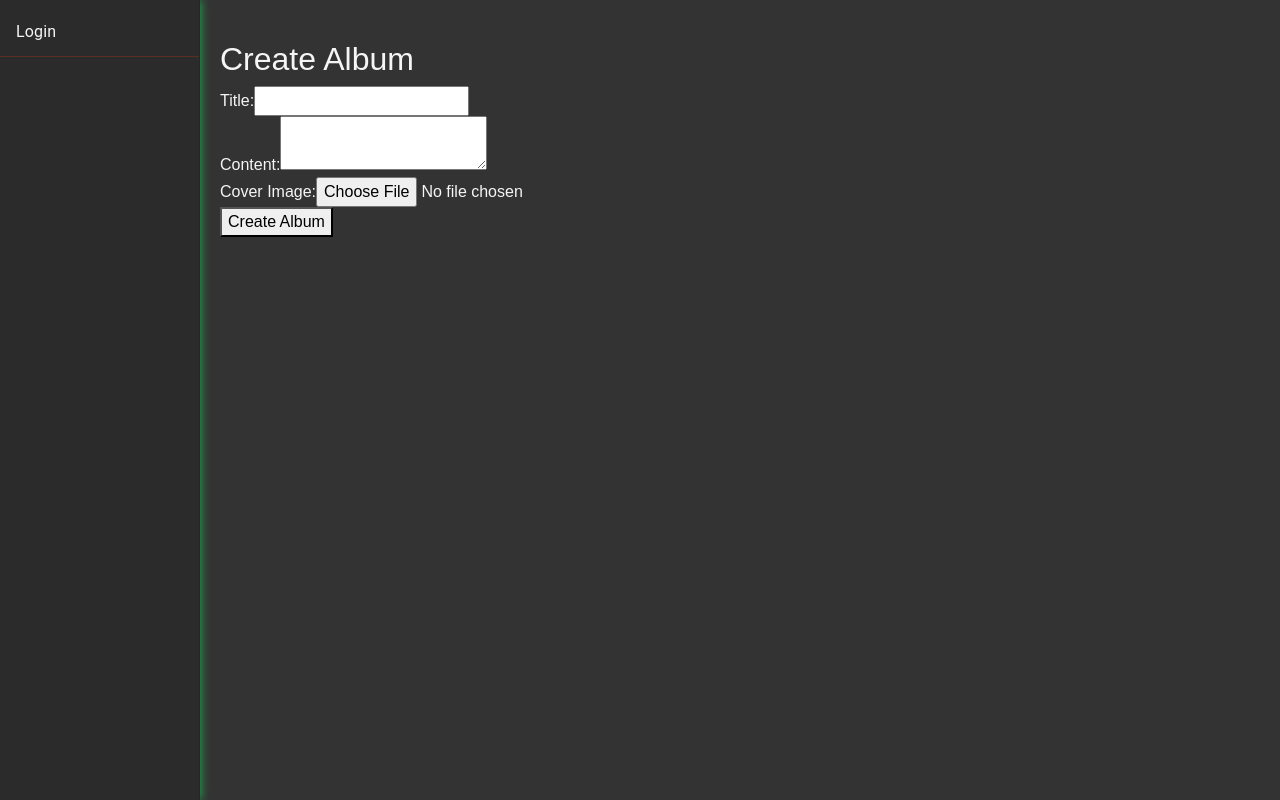
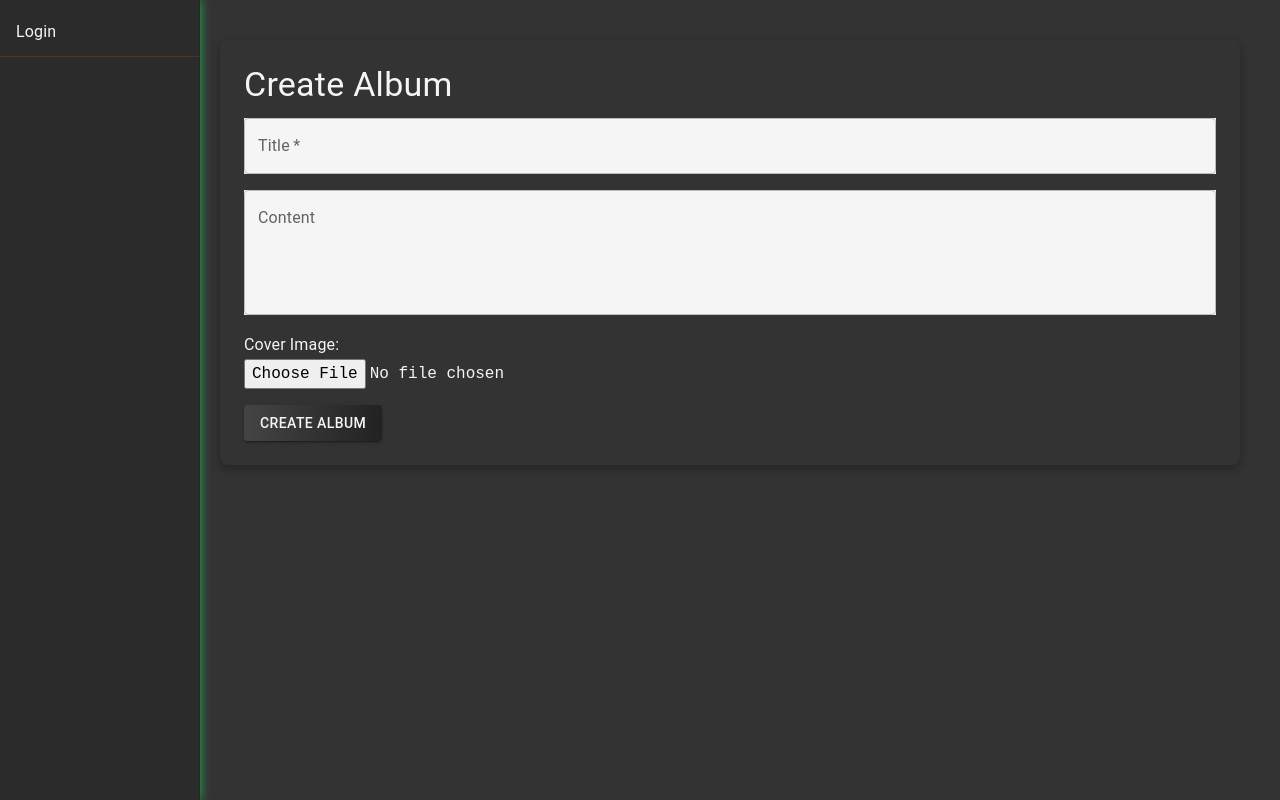
Before and after one commit to ftech-glitch/musical-couscous, a React (Vite) app in the folder client/: page /album/new in a window 1280 px wide. Built offline with nearby package versions, Linux system fonts and the light colour scheme.

Commit message:
fix logout function
- clear states
- logout button

```diff
--- a/client/src/App.jsx
+++ b/client/src/App.jsx
@@ -23,6 +23,7 @@ function App() {
   const [artist_id, setArtist] = useState(null);
   const [showLogin, setShowLogin] = useState(true);
   const [selectedSong, setSelectedSong] = useState(null);
+  const [isLoggedIn, setIsLoggedIn] = useState(false);
 
   const handleSongSelect = (song) => {
     setSelectedSong(song);
@@ -39,15 +40,29 @@ function App() {
         setUser,
         artist_id,
         setArtist,
+        isLoggedIn,
+        setIsLoggedIn,
       }}
     >
       <Router>
-        <NavBar role={role} />
+        <NavBar
+          role={role}
+          setIsLoggedIn={setIsLoggedIn}
+          isLoggedIn={isLoggedIn}
+        />
         <div className="app-content">
           <div className="content-wrapper">
             {" "}
             <Routes>
-              <Route path="/" element={<Login setShowLogin={setShowLogin} />} />
+              <Route
+                path="/"
+                element={
+                  <Login
+                    setShowLogin={setShowLogin}
+                    setIsLoggedIn={setIsLoggedIn}
+                  />
+                }
+              />
               <Route
                 path="/register"
                 element={<Registration setShowLogin={setShowLogin} />}
--- a/client/src/components/MusicPlayer.css
+++ b/client/src/components/MusicPlayer.css
@@ -8,7 +8,6 @@
   padding: 15px;
   display: flex;
   justify-content: center;
-  margin-right: 15px;
 }
 
 .music-player {
--- a/client/src/components/NavBar.jsx
+++ b/client/src/components/NavBar.jsx
@@ -1,14 +1,25 @@
-import React from "react";
+import React, { useContext } from "react";
 import { Drawer, List, ListItem, ListItemText, Divider } from "@mui/material";
 import { Link, useNavigate } from "react-router-dom";
+import UserContext from "../context/user";
 import "./NavBar.css";
 
-const NavBar = ({ role }) => {
+const NavBar = ({ role, setIsLoggedIn, isLoggedIn }) => {
   const navigate = useNavigate();
+  const userCtx = useContext(UserContext);
 
-  const handleLoginClick = () => {
-    navigate("/");
-    window.location.reload();
+  const handleLogoutClick = () => {
+    if (userCtx.isLoggedIn) {
+      // logout: Clear session/token, redirect to login
+      userCtx.setAccessToken("");
+      userCtx.setRole("");
+      userCtx.setUser(null);
+      userCtx.setIsLoggedIn(false);
+      navigate("/");
+    } else {
+      navigate("/");
+    }
+    window.location.reload(); // refresh
   };
 
   return (
@@ -27,8 +38,8 @@ const NavBar = ({ role }) => {
       }}
     >
       <List>
-        <ListItem button onClick={handleLoginClick} className="nav-link">
-          <ListItemText primary="Login" />
+        <ListItem button onClick={handleLogoutClick} className="nav-link">
+          <ListItemText primary={userCtx.isLoggedIn ? "Logout" : "Login"} />
         </ListItem>
         <Divider style={{ background: "#ff4500", color: "whitesmoke" }} />{" "}
         {role === "user" && (
@@ -39,7 +50,7 @@ const NavBar = ({ role }) => {
               to="/userhome"
               className="nav-link"
             >
-              <ListItemText primary="Home" />
+              <ListItemText primary="Your Library" />
             </ListItem>
           </>
         )}
--- a/client/src/pages/Artist/AlbumForm.jsx
+++ b/client/src/pages/Artist/AlbumForm.jsx
@@ -2,6 +2,14 @@ import React, { useState, useContext } from "react";
 import { useNavigate } from "react-router-dom";
 import useFetch from "../../hooks/useFetch";
 import UserContext from "../../context/user";
+import {
+  TextField,
+  Button,
+  Typography,
+  Box,
+  Snackbar,
+  Alert,
+} from "@mui/material";
 
 const AlbumForm = ({ onSave }) => {
   const [title, setTitle] = useState("");
@@ -40,7 +48,10 @@ const AlbumForm = ({ onSave }) => {
         setTitle("");
         setContent("");
         setCover(null);
-        onSave();
+        if (onSave) {
+          onSave();
+        }
+        navigate("/albums");
       } else {
         setErrorMessage(res.data?.message || "Error creating album");
       }
@@ -50,30 +61,73 @@ const AlbumForm = ({ onSave }) => {
   };
 
   return (
-    <form onSubmit={createAlbum}>
-      <h2>Create Album</h2>
-      <div>
-        <label>Title:</label>
-        <input
-          type="text"
+    <Box
+      component="form"
+      onSubmit={createAlbum}
+      sx={{
+        padding: 3,
+        backgroundColor: "#333",
+        borderRadius: 2,
+        boxShadow: "0 4px 10px rgba(0, 0, 0, 0.3)",
+        color: "whitesmoke",
+        fontFamily: "Courier New, monospace",
+      }}
+    >
+      <Typography variant="h4" gutterBottom>
+        Create Album
+      </Typography>
+      {errorMessage && (
+        <Snackbar
+          open={!!errorMessage}
+          autoHideDuration={6000}
+          onClose={() => setErrorMessage(null)}
+        >
+          <Alert onClose={() => setErrorMessage(null)} severity="error">
+            {errorMessage}
+          </Alert>
+        </Snackbar>
+      )}
+      <Box mb={2}>
+        <TextField
+          label="Title"
+          variant="outlined"
+          fullWidth
+          required
           value={title}
           onChange={(e) => setTitle(e.target.value)}
-          required
+          sx={{ backgroundColor: "whitesmoke", color: "#333" }}
         />
-      </div>
-      <div>
-        <label>Content:</label>
-        <textarea
+      </Box>
+      <Box mb={2}>
+        <TextField
+          label="Content"
+          multiline
+          rows={4}
+          variant="outlined"
+          fullWidth
           value={content}
           onChange={(e) => setContent(e.target.value)}
+          sx={{ backgroundColor: "whitesmoke", color: "#333" }}
         />
-      </div>
-      <div>
-        <label>Cover Image:</label>
+      </Box>
+      <Box mb={2}>
+        <Typography variant="subtitle1">Cover Image:</Typography>
         <input type="file" onChange={(e) => setCover(e.target.files[0])} />
-      </div>
-      <button type="submit">Create Album</button>
-    </form>
+      </Box>
+      <Button
+        variant="contained"
+        type="submit"
+        sx={{
+          background: "linear-gradient(to right, #444, #222)",
+          color: "whitesmoke",
+          "&:hover": {
+            background: "linear-gradient(to right, #666, #444)",
+          },
+        }}
+      >
+        Create Album
+      </Button>
+    </Box>
   );
 };
 
--- a/client/src/pages/Login.jsx
+++ b/client/src/pages/Login.jsx
@@ -27,6 +27,8 @@ const Login = (props) => {
       userCtx.setRole(decoded.role);
       userCtx.setUser(decoded.user_id);
       userCtx.setArtist(decoded.artist_id);
+
+      userCtx.setIsLoggedIn(true);
 
       // Navigate to the correct homepage based on the role
       if (role === "artist") {
--- a/client/src/pages/Search.jsx
+++ b/client/src/pages/Search.jsx
@@ -143,4 +143,5 @@ const Search = ({ onSongSelect }) => {
     </div>
   );
 };
+
 export default Search;
```
Also changed, not shown: 1 other file (tests, documents, lock files or other folders).
